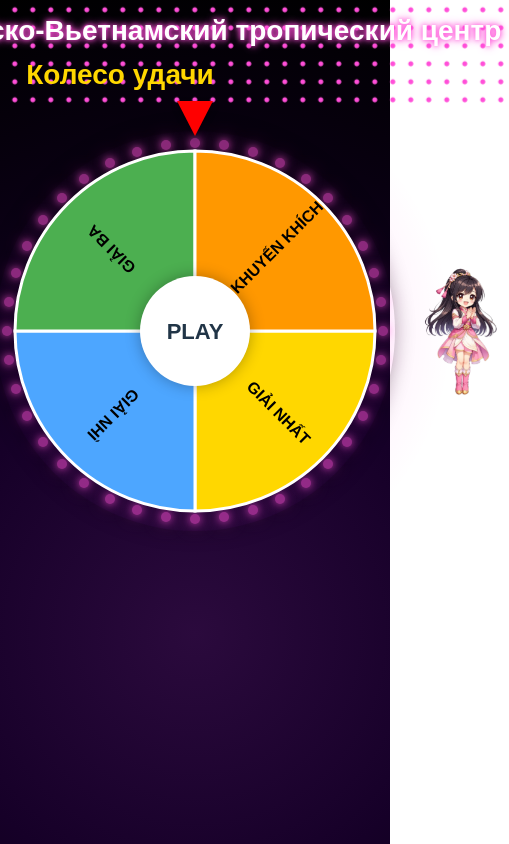
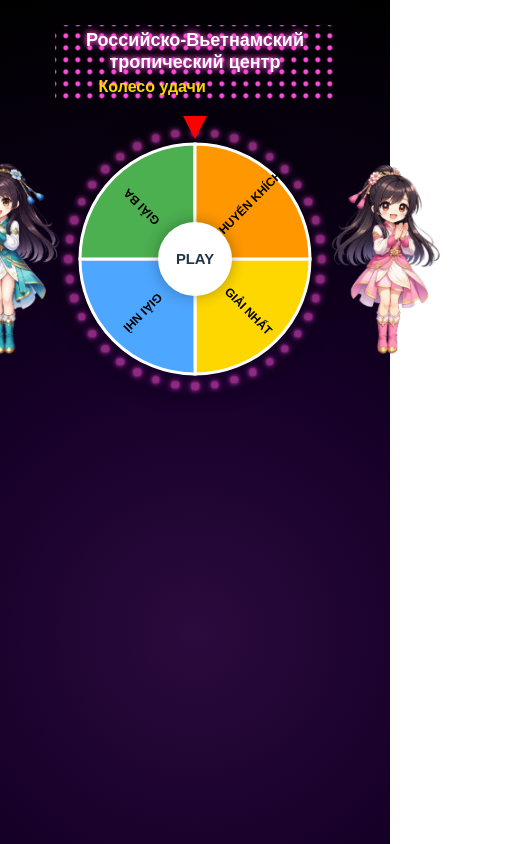
Before and after one commit to tesla-space/lucky_wheel, a React (Vite) app: page / in a window 390 px wide. Shown: the top 844 px of the page, 509 px wide, since content can reach past the window. Built offline with nearby package versions, Linux system fonts and the light colour scheme.

Commit message:
Update wheel, ledRing, pointer, innerWheel responsive

```diff
--- a/src/App.css
+++ b/src/App.css
@@ -1,16 +1,14 @@
+/* =============================
+   BODY & APP
+============================= */
 body {
   margin: 0;
   padding: 0;
-
   min-height: 150vh;
-
   display: flex;
   justify-content: center;
   align-items: flex-start;
-
   font-family: Arial, Helvetica, sans-serif;
-
-  /* nền sân khấu */
   background: radial-gradient(
     circle at center,
     #2b0a3d 0%,
@@ -22,120 +20,99 @@ body {
 
 .app {
   width: 100%;
-
   display: flex;
   flex-direction: column;
   align-items: center;
-
   margin-top: 60px;
 }
 
-/* vùng header */
+/* =============================
+   HEADER
+============================= */
 .header-area {
   width: 420px;
-
   display: flex;
   justify-content: center;
-
   margin-bottom: 25px;
 }
 
-/* vùng wheel */
+/* =============================
+   WHEEL AREA
+============================= */
 .wheel-area {
   width: 420px;
   height: 420px;
-
   position: relative;
-
   display: flex;
   justify-content: center;
   align-items: center;
+  overflow: visible;
+  /* CSS variable để characters scale theo wheelSize */
+  --wheel-size: 400px;
 }
 
-/* ánh sáng phía sau wheel */
 .wheel-area::before {
   content: "";
-
   position: absolute;
-
   width: 520px;
   height: 520px;
-
   border-radius: 50%;
-
   background: radial-gradient(
     circle,
     rgba(255, 0, 200, 0.25) 0%,
     rgba(255, 0, 200, 0.1) 30%,
     transparent 70%
   );
-
   z-index: -1;
 }
 
-/* ========================= */
-/* popup kết quả */
-/* ========================= */
-
+/* =============================
+   RESULT ALERT POPUP
+============================= */
 .result-alert {
   position: absolute;
-
   bottom: 20px;
-
   padding: 18px 50px 18px 26px;
-
   font-size: 30px;
   font-weight: bold;
-
   color: #fff;
-
   background: linear-gradient(45deg, #ff9800, #ff5722);
-
   border-radius: 16px;
-
   text-align: center;
-
   box-shadow:
     0 0 12px #ff9800,
     0 0 24px #ff5722,
     0 0 40px rgba(255, 140, 0, 0.7);
-
   animation:
     resultPop 0.5s ease,
     resultGlow 1.6s infinite;
 }
 
-/* hiệu ứng popup */
 @keyframes resultPop {
   0% {
     transform: scale(0.6);
     opacity: 0;
   }
-
   60% {
     transform: scale(1.08);
   }
-
   100% {
     transform: scale(1);
     opacity: 1;
   }
 }
 
-/* hiệu ứng glow */
 @keyframes resultGlow {
   0% {
     box-shadow:
       0 0 10px #ff9800,
       0 0 20px #ff5722;
   }
-
   50% {
     box-shadow:
       0 0 22px #ffd54f,
       0 0 45px #ff9800;
   }
-
   100% {
     box-shadow:
       0 0 10px #ff9800,
@@ -143,23 +120,16 @@ body {
   }
 }
 
-/* nút đóng */
 .result-close {
   position: absolute;
-
   top: 6px;
   right: 10px;
-
   border: none;
   background: transparent;
-
   font-size: 20px;
   color: white;
-
   cursor: pointer;
-
   opacity: 0.8;
-
   transition:
     transform 0.2s,
     opacity 0.2s;
@@ -171,18 +141,7 @@ body {
 }
 
 /* =============================
-   CHARACTER BASE
-============================= */
-.character {
-  position: absolute;
-  width: 200px;
-  z-index: 2;
-  pointer-events: none; /* không block click */
-  will-change: transform;
-}
-
-/* =============================
-   CHARACTER BASE
+   CHARACTERS
 ============================= */
 .character {
   position: absolute;
@@ -190,42 +149,35 @@ body {
   z-index: 2;
   pointer-events: none;
   will-change: transform;
-  transition: transform 0.3s ease; /* giúp dừng mượt */
+  transition: transform 0.3s ease;
+}
+
+/* LEFT */
+.character.left {
+  left: calc(-0.65 * var(--wheel-size));
+  transform: scaleX(-1);
+}
+
+/* RIGHT */
+.character.right {
+  right: calc(-0.65 * var(--wheel-size));
 }
 
 /* =============================
-   LEFT CHARACTER
+   BOUNCE ANIMATION
 ============================= */
-.character.left {
-  left: -180px;
-  transform: scaleX(-1);
-}
-
-/* =============================
-   RIGHT CHARACTER
-============================= */
-.character.right {
-  right: -180px;
-}
-
-/* =============================
-   BOUNCE NHẸ (rất subtle)
-============================= */
-
-/* RIGHT */
 @keyframes bounce-right {
   0% {
     transform: translateY(0);
   }
   50% {
     transform: translateY(-5px);
-  } /* chỉ nhảy 4px thôi */
+  }
   100% {
     transform: translateY(0);
   }
 }
 
-/* LEFT (giữ scaleX) */
 @keyframes bounce-left {
   0% {
     transform: scaleX(-1) translateY(0);
@@ -238,7 +190,6 @@ body {
   }
 }
 
-/* APPLY */
 .character.right.spin {
   animation: bounce-right 0.8s ease-in-out infinite;
 }
@@ -248,18 +199,50 @@ body {
 }
 
 /* =============================
-   RESPONSIVE
+   MOBILE RESPONSIVE
 ============================= */
 @media (max-width: 768px) {
+  /* Wheel area co theo màn hình */
+  .wheel-area {
+    width: 100%;
+    max-width: 270px; /* co nhỏ thêm */
+    height: 270px;
+    --wheel-size: 270px; /* update CSS variable cho characters */
+  }
+
+  .wheel-area::before {
+    width: 340px;
+    height: 340px;
+  }
+
+  .wheel-rotation {
+    width: 100%;
+    max-width: 270px;
+    margin: 0 auto;
+  }
+
+  /* Nhân vật nhỏ hơn + offset theo wheelSize */
   .character {
-    width: 90px;
+    width: 70px;
   }
 
   .character.left {
-    left: -100px;
+    left: calc(-0.45 * var(--wheel-size));
   }
 
   .character.right {
-    right: -100px;
+    right: calc(-0.45 * var(--wheel-size));
+  }
+
+  /* Header responsive */
+  .header-area {
+    width: 100%;
+    padding: 0 10px;
+  }
+
+  /* Popup nhỏ hơn */
+  .result-alert {
+    font-size: 20px;
+    padding: 12px 30px 12px 16px;
   }
 }
--- a/src/App.tsx
+++ b/src/App.tsx
@@ -1,3 +1,4 @@
+import { useState, useEffect } from "react";
 import WheelSVG from "./components/wheel/WheelSVG";
 import Pointer from "./components/pointer/Pointer";
 import InnerWheel from "./components/innerWheel/InnerWheel";
@@ -12,6 +13,19 @@ export default function App() {
   const { rotation, number, spinning, result, setResult, spin } =
     useSpinWheel();
 
+  // ====== Wheel Size chung ======
+  const [wheelSize, setWheelSize] = useState(400);
+
+  useEffect(() => {
+    const updateSize = () => {
+      // Mobile: co thêm 10px nữa để wheel vừa màn hình
+      setWheelSize(window.innerWidth <= 768 ? 270 : 400);
+    };
+    updateSize();
+    window.addEventListener("resize", updateSize);
+    return () => window.removeEventListener("resize", updateSize);
+  }, []);
+
   return (
     <div className="app">
       {/* HEADER */}
@@ -20,22 +34,38 @@ export default function App() {
       </div>
 
       {/* WHEEL */}
-      <div className="wheel-area">
+      <div
+        className="wheel-area"
+        style={{ width: wheelSize, height: wheelSize }}
+      >
+        {/* CHARACTERS */}
         <img
           src="/images/left-girl.png"
           className={`character left ${spinning ? "spin" : ""}`}
           alt="Left Girl"
+          style={{
+            width: wheelSize * 0.5, // kích thước theo wheelSize
+            left: -wheelSize * 0.45, // offset xa wheel hơn
+          }}
         />
 
         <img
           src="/images/right-girl.png"
           className={`character right ${spinning ? "spin" : ""}`}
           alt="Right Girl"
+          style={{
+            width: wheelSize * 0.5,
+            right: -wheelSize * 0.45,
+          }}
         />
-        <Pointer />
 
-        <LedRing />
+        {/* POINTER */}
+        <Pointer wheelSize={wheelSize} />
 
+        {/* LED RING */}
+        <LedRing wheelSize={wheelSize} />
+
+        {/* WHEEL SVG */}
         <div
           className="wheel-rotation"
           style={{
@@ -45,22 +75,24 @@ export default function App() {
               : "none",
           }}
         >
-          <WheelSVG />
+          <WheelSVG wheelSize={wheelSize} />
         </div>
 
+        {/* INNER WHEEL */}
         <InnerWheel
+          wheelSize={wheelSize}
           number={number}
           spinning={spinning}
           result={result}
           onSpin={spin}
         />
 
+        {/* RESULT ALERT */}
         {result && (
           <div className="result-alert">
             <button className="result-close" onClick={() => setResult(null)}>
               ✕
             </button>
-
             {result}
           </div>
         )}
--- a/src/components/header/Header.css
+++ b/src/components/header/Header.css
@@ -90,3 +90,40 @@
     background-position: 18px 18px;
   }
 }
+
+/* =============================
+   BREAK LINE MOBILE
+============================= */
+.break-mobile {
+  display: inline; /* desktop: 1 dòng */
+}
+
+@media (max-width: 768px) {
+  .break-mobile {
+    display: block; /* mobile: xuống dòng */
+  }
+
+  .title-top {
+    font-size: 18px; /* giảm chữ cho mobile */
+    line-height: 1.2; /* gọn hơn */
+  }
+
+  .title-bottom {
+    font-size: 16px;
+  }
+
+  .header {
+    width: 100%;
+    max-width: 320px;
+    margin: -30px auto 0 auto;
+  }
+
+  .header-dots {
+    top: -5px;
+    left: -5px;
+    right: -5px;
+    bottom: -5px;
+    border-radius: 6px;
+    background-size: 12px 12px;
+  }
+}
--- a/src/components/header/Header.tsx
+++ b/src/components/header/Header.tsx
@@ -6,7 +6,10 @@ export default function Header() {
       <div className="header-dots"></div>
 
       <div className="header-text">
-        <div className="title-top">Российско-Вьетнамский тропический центр</div>
+        <div className="title-top">
+          Российско-Вьетнамский{" "}
+          <span className="break-mobile">тропический центр</span>
+        </div>
 
         <div className="title-bottom-wrapper">
           <div className="title-bottom">Колесо удачи</div>
--- a/src/components/innerWheel/InnerWheel.tsx
+++ b/src/components/innerWheel/InnerWheel.tsx
@@ -1,6 +1,7 @@
 import "./innerWheel.css";
 
 type Props = {
+  wheelSize: number; // nhận từ App.tsx
   number: number;
   onSpin: () => void;
   spinning: boolean;
@@ -8,6 +9,7 @@ type Props = {
 };
 
 export default function InnerWheel({
+  wheelSize,
   number,
   onSpin,
   spinning,
@@ -15,12 +17,25 @@ export default function InnerWheel({
 }: Props) {
   const canPlay = !spinning && !result;
 
+  // Tỉ lệ inner wheel với wheel container
+  const innerSize = wheelSize * 0.275; // 110/400 ≈ 0.275
+  const playFont = innerSize * 0.2; // font PLAY
+  const numberFont = innerSize * 0.36; // font number
+
   return (
-    <div className="inner-wheel" onClick={canPlay ? onSpin : undefined}>
+    <div
+      className="inner-wheel"
+      onClick={canPlay ? onSpin : undefined}
+      style={{ width: innerSize, height: innerSize }}
+    >
       {spinning || result ? (
-        <div className="number">{number.toString().padStart(3, "0")}</div>
+        <div className="number" style={{ fontSize: numberFont }}>
+          {number.toString().padStart(3, "0")}
+        </div>
       ) : (
-        <div className="play">PLAY</div>
+        <div className="play" style={{ fontSize: playFont }}>
+          PLAY
+        </div>
       )}
     </div>
   );
--- a/src/components/innerWheel/innerWheel.css
+++ b/src/components/innerWheel/innerWheel.css
@@ -1,27 +1,21 @@
 .inner-wheel {
   position: absolute;
-  width: 110px;
-  height: 110px;
-
   border-radius: 50%;
   background: white;
-
   display: flex;
   justify-content: center;
   align-items: center;
   flex-direction: column;
-
   font-weight: bold;
   cursor: pointer;
-
   box-shadow: 0 0 15px rgba(0, 0, 0, 0.3);
 }
 
 .play {
-  font-size: 22px;
+  font-weight: bold;
 }
 
 .number {
-  font-size: 40px;
+  font-weight: bold;
   color: #333;
 }
--- a/src/components/ledRing/LedRing.tsx
+++ b/src/components/ledRing/LedRing.tsx
@@ -1,19 +1,33 @@
+// src/components/ledRing/LedRing.tsx
 import "./led.css";
 
 const LED_COUNT = 40;
-const RADIUS = 188;
-const CENTER = 200; // vì wheel size = 400
 
-export default function LedRing() {
+type Props = {
+  wheelSize: number; // nhận từ App.tsx
+};
+
+export default function LedRing({ wheelSize }: Props) {
+  // Bán kính LED nằm vừa ngoài wheel
+  const RADIUS = wheelSize * 0.47;
+  const CENTER = wheelSize / 2;
+
   const leds = Array.from({ length: LED_COUNT });
 
+  // Kích thước LED co theo wheelSize, nhưng giữ tỉ lệ desktop & mobile
+  const ledSize = Math.max(5, wheelSize * 0.028);
+  //const ledSize = 10; // tối thiểu 5px
+
   return (
-    <div className="led-container">
+    <div
+      className="led-container"
+      style={{
+        width: `${wheelSize}px`,
+        height: `${wheelSize}px`,
+      }}
+    >
       {leds.map((_, i) => {
-        // Tính góc cho mỗi led (tức là khoảng cách giữa chúng)
         const angle = (i / LED_COUNT) * Math.PI * 2;
-
-        // Tính vị trí chính xác cho x, y trên đường tròn
         const x = CENTER + Math.cos(angle) * RADIUS;
         const y = CENTER + Math.sin(angle) * RADIUS;
 
@@ -24,6 +38,8 @@ export default function LedRing() {
             style={{
               left: `${x}px`,
               top: `${y}px`,
+              width: `${ledSize}px`,
+              height: `${ledSize}px`,
             }}
           />
         );
--- a/src/components/ledRing/led.css
+++ b/src/components/ledRing/led.css
@@ -1,7 +1,5 @@
 .led-container {
   position: absolute;
-  width: 400px;
-  height: 400px;
   top: 50%;
   left: 50%;
   transform: translate(-50%, -50%);
@@ -9,21 +7,13 @@
 
 .led {
   position: absolute;
-
-  width: 10px;
-  height: 10px;
-
   border-radius: 50%;
-
   background: #ff4fd8;
-
   transform: translate(-50%, -50%);
-
   box-shadow:
     0 0 6px #ff4fd8,
     0 0 12px #ff4fd8,
     0 0 20px #ff4fd8;
-
   animation: blink 1s infinite alternate;
 }
 
@@ -35,3 +25,15 @@
     opacity: 0.3;
   }
 }
+
+/* =============================
+   MOBILE RESPONSIVE
+============================= */
+@media (max-width: 768px) {
+  .led {
+    box-shadow:
+      0 0 2px #ff4fd8,
+      0 0 4px #ff4fd8,
+      0 0 8px #ff4fd8;
+  }
+}
--- a/src/components/pointer/Pointer.tsx
+++ b/src/components/pointer/Pointer.tsx
@@ -1,9 +1,53 @@
+// import "./pointer.css";
+
+// type Props = {
+//   wheelSize: number; // nhận từ App.tsx
+// };
+
+// export default function Pointer({ wheelSize }: Props) {
+//   // Tỉ lệ pointer so với wheel
+//   const arrowWidth = wheelSize * 0.045; // desktop 400*0.045≈18px
+//   const arrowHeight = wheelSize * 0.0875; // desktop 400*0.0875≈35px
+//   const topOffset = -wheelSize * 0.05; // top khoảng -20px desktop, -15px mobile
+
+//   return (
+//     <div className="pointer" style={{ top: topOffset }}>
+//       <div
+//         className="pointer-arrow"
+//         style={{
+//           borderLeft: `${arrowWidth}px solid transparent`,
+//           borderRight: `${arrowWidth}px solid transparent`,
+//           borderTop: `${arrowHeight}px solid red`,
+//         }}
+//       ></div>
+//     </div>
+//   );
+// }
+
 import "./pointer.css";
 
-export default function Pointer() {
+type Props = {
+  wheelSize: number; // nhận từ App.tsx
+};
+
+export default function Pointer({ wheelSize }: Props) {
+  // Tỉ lệ pointer so với wheel
+  const arrowWidth = wheelSize * 0.045; // 18px desktop, scale theo wheel
+  const arrowHeight = wheelSize * 0.0875; // 35px desktop, scale theo wheel
+
+  // offset top để đầu mũi tên trùng viền ngoài wheel
+  const topOffset = -arrowHeight + 15;
+
   return (
-    <div className="pointer">
-      <div className="pointer-arrow"></div>
+    <div className="pointer" style={{ top: topOffset }}>
+      <div
+        className="pointer-arrow"
+        style={{
+          borderLeft: `${arrowWidth}px solid transparent`,
+          borderRight: `${arrowWidth}px solid transparent`,
+          borderTop: `${arrowHeight}px solid red`,
+        }}
+      />
     </div>
   );
 }
--- a/src/components/pointer/pointer.css
+++ b/src/components/pointer/pointer.css
@@ -1,18 +1,10 @@
 .pointer {
   position: absolute;
-  top: -20px;
-  left: 50%;
-  transform: translateX(-50%);
   z-index: 10;
 }
 
 .pointer-arrow {
   width: 0;
   height: 0;
-
-  border-left: 18px solid transparent;
-  border-right: 18px solid transparent;
-  border-top: 35px solid red;
-
   filter: drop-shadow(0 3px 3px rgba(0, 0, 0, 0.4));
 }
--- a/src/components/wheel/WheelSVG.tsx
+++ b/src/components/wheel/WheelSVG.tsx
@@ -14,9 +14,14 @@ const prizes: Prize[] = [
   { label: "KHUYẾN KHÍCH", color: "#FF9800" },
 ];
 
-const size = 400;
+type Props = {
+  wheelSize: number; // nhận từ App.tsx
+};
+
+export default function WheelSVG({ wheelSize }: Props) {
+  const size = wheelSize;
   const center = size / 2;
-const radius = 180;
+  const radius = size / 2 - 20; // để path và text nằm gọn trong wheel
 
   function polarToCartesian(
     centerX: number,
@@ -25,7 +30,6 @@ function polarToCartesian(
     angleDeg: number,
   ) {
     const angleRad = (angleDeg * Math.PI) / 180;
-
     return {
       x: centerX + r * Math.cos(angleRad),
       y: centerY + r * Math.sin(angleRad),
@@ -35,7 +39,6 @@ function polarToCartesian(
   function describeArc(startAngle: number, endAngle: number) {
     const start = polarToCartesian(center, center, radius, endAngle);
     const end = polarToCartesian(center, center, radius, startAngle);
-
     const largeArcFlag = endAngle - startAngle <= 180 ? "0" : "1";
 
     return `
@@ -46,8 +49,8 @@ function describeArc(startAngle: number, endAngle: number) {
     `;
   }
 
-export default function WheelSVG() {
   const anglePerSector = 360 / prizes.length;
+  const fontSize = size <= 300 ? 12 : 16; // co theo wheelSize
 
   return (
     <div className="wheel-container">
@@ -60,9 +63,7 @@ export default function WheelSVG() {
         {prizes.map((prize, i) => {
           const startAngle = i * anglePerSector;
           const endAngle = startAngle + anglePerSector;
-
           const textAngle = startAngle + anglePerSector / 2;
-
           const textPos = polarToCartesian(
             center,
             center,
@@ -78,14 +79,13 @@ export default function WheelSVG() {
                 stroke="#fff"
                 strokeWidth="3"
               />
-
               <text
                 x={textPos.x}
                 y={textPos.y}
                 textAnchor="middle"
                 dominantBaseline="middle"
                 fill="#000"
-                fontSize="16"
+                fontSize={fontSize}
                 fontWeight="bold"
                 transform={`rotate(${textAngle} ${textPos.x} ${textPos.y})`}
               >
--- a/src/components/wheel/wheel.css
+++ b/src/components/wheel/wheel.css
@@ -8,4 +8,7 @@
   border-radius: 50%;
   box-shadow: 0 0 20px rgba(0, 0, 0, 0.3);
   transition: transform 8s cubic-bezier(0.33, 1, 0.68, 1);
+  width: 100%;
+  height: auto;
+  max-width: 400px;
 }
```
Lines whose indentation alone changed are shown as unchanged.
